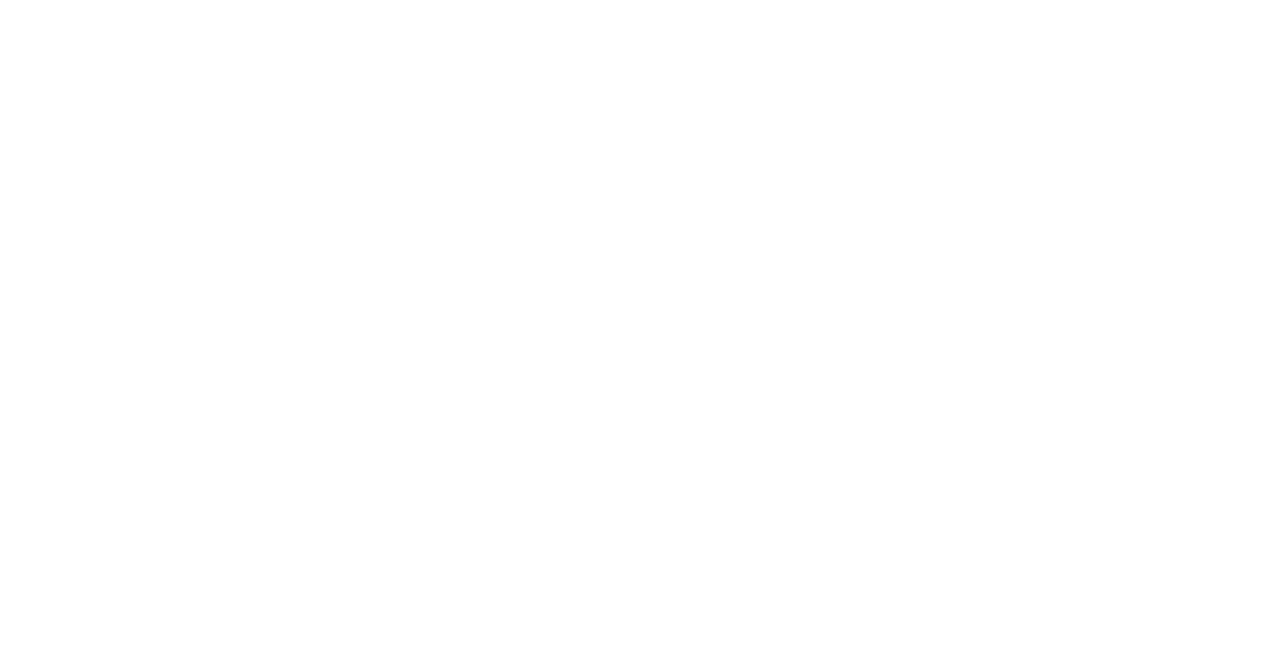
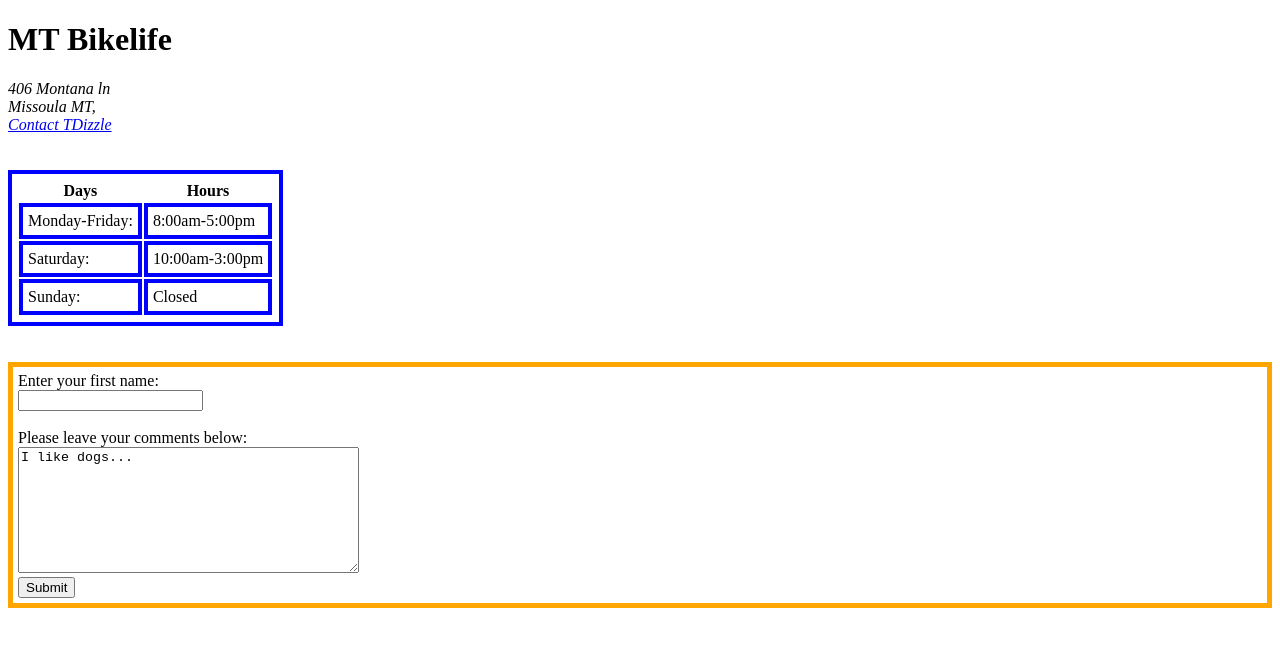
Before and after one commit to TDizzle/web-dev-hw, a plain HTML site: page assignment-06/index.html in a window 1280 px wide. Drawn offline with Linux system fonts and the light colour scheme.

Commit message:
changescompleted assignment-06

```diff
--- a/assignment-06/index.html
+++ b/assignment-06/index.html
@@ -1,14 +1,62 @@
 <!DOCTYPE html>
 <html lang="en" dir="ltr">
-  <head>
+<head>
+    <meta charset="utf-8">
+    <meta name="viewport">
+    <meta name="width=device-width, initial-scale=1.0" content="">
+    <meta name="description" content="...">
+    <meta name="Author" content="Tristan Lilly">
 
-    <meta charset="utf-8">
-    <title></title>
+    <title>Assignment-06</title>
+  <style>
+      table,td,tr {border: 4px solid blue; padding: 5px}
+      form {border: 5px solid orange;padding: 5px }
+  </style>
 
-  </head>
+</head>
 
   <body>
+    <h1><b>MT Bikelife</b></h1>
+    <address>
+      406 Montana ln<br>
+      Missoula MT, <br>
+      <a href="mailto:TDizzle@MTBL.com"> Contact TDizzle</a>
+    </address>
+    <br>
+    <br>
 
+<table>
+  <tr>
+    <th>Days</th>
+    <th>Hours</th>
+  </tr>
+  <tr>
+    <td>Monday-Friday:</td>
+    <td>8:00am-5:00pm</td>
+  </tr>
+
+  <tr>
+    <td>Saturday: </td>
+    <td>10:00am-3:00pm</td>
+  </tr>
+
+  <tr>
+    <td>Sunday: </td>
+    <td>Closed</td>
+  </tr>
+
+</table>
+<br><br>
+<form class="" action="index.html" method="post">
+Enter your first name: <br>
+  <input type="text" name="firstname" maxlength="8">
+  <br><br>
+  Please leave your comments below: <br>
+  <textarea name="response" rows="8" cols="40">I like dogs...</textarea>
+  <br>
+  <input type="button" name="submit-button" value="Submit">
+
+</form>
   </body>
 
 </html>
```
